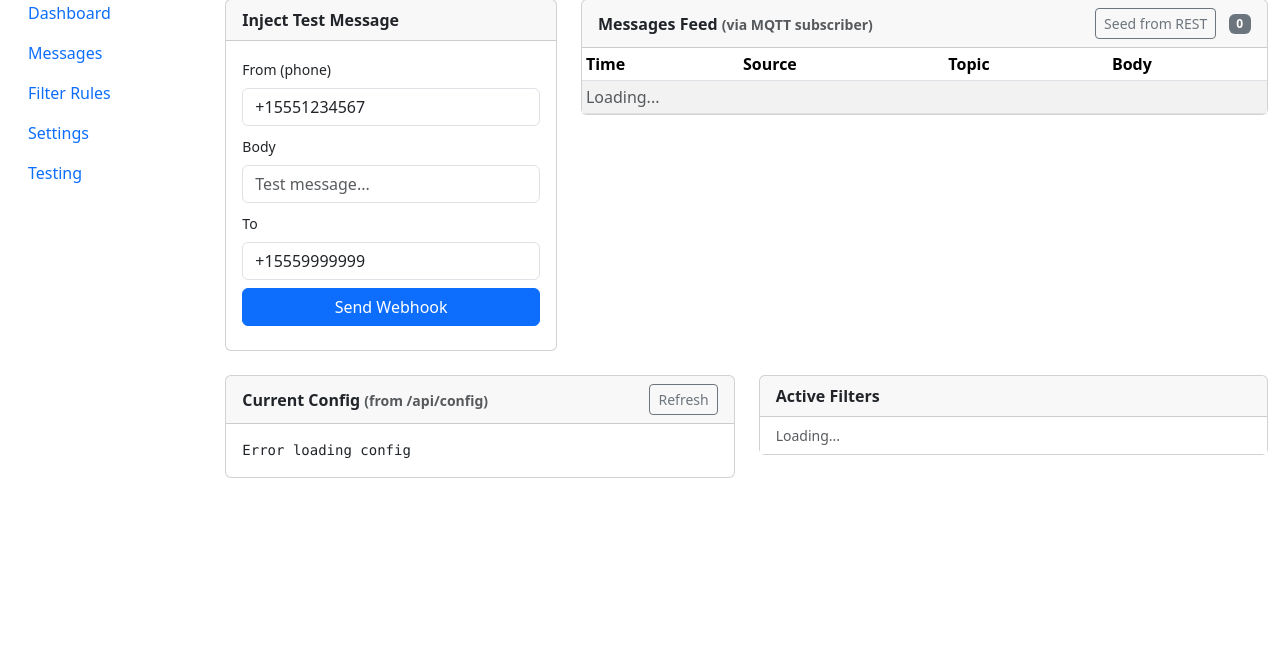
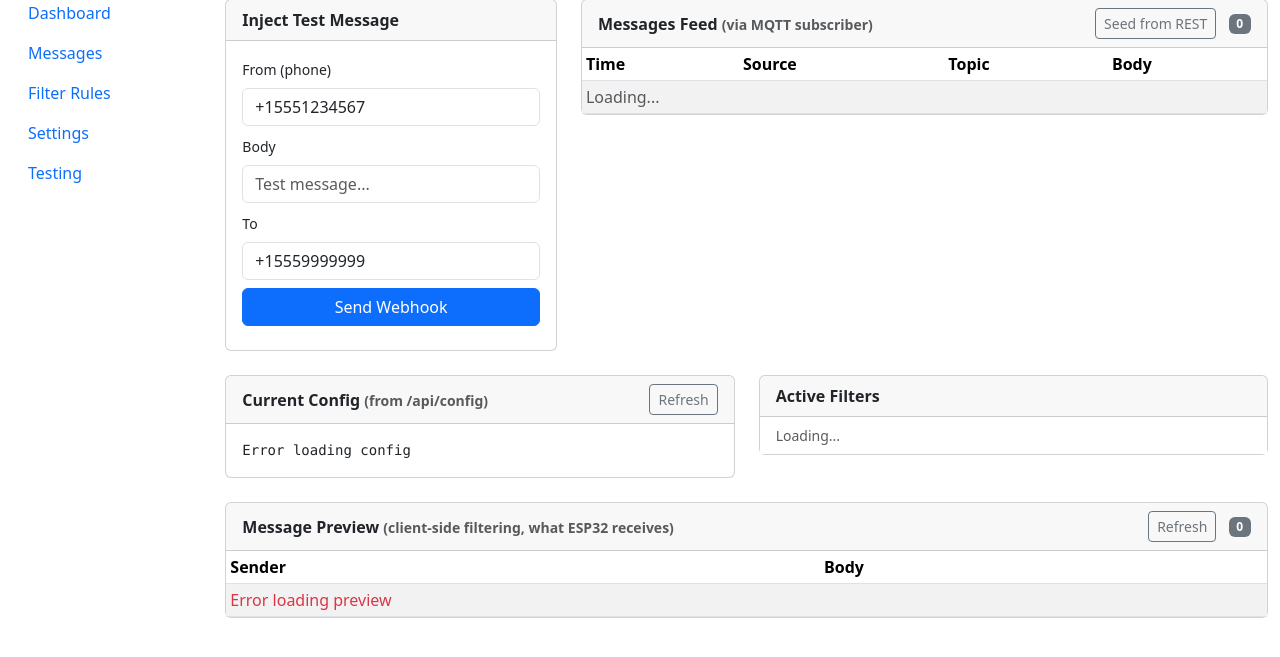
Before and after one commit to mbustosorg/lindsay-50, a Python web app: template heart-sms-receiver/templates/testing.html in a window 1280 px wide. Shown: the part 63-720 px from the top of the page. Run offline with Jinja, Linux system fonts and the light colour scheme; the template is opened without the code that fills it, so the values that code supplies are empty.

Commit message:
feat: multi-reason suppression tooltips and testing page preview
Filters:
- Add get_all_matches(msg, cfg) that returns ALL matching rules, not just first
- get_messages(include_filtered=True) now returns rules[] (list) not rule (single)
- api_get_messages returns rules[] so ESP32 sees all suppression reasons

Messages page:
- "Unsuppress" button only shown for type=message suppressions (explicit UUID)
- Other suppressions (keyword/regex/sender) show "keyword/sender filter" badge
- Tooltip shows ALL reasons separated by semicolon (from get_all_matches)
- Add suppressed (bool) and suppressed_by_message flags per message

Testing page:
- Add full-width "Message Preview" section below the live feed
- Fetches all messages via /api/messages and applies server-provided
  suppression metadata to show what ESP32 receives
- Displays suppression status (S badge) and reason in tooltip
- Refreshes every 10s and after injecting a message

Co-Authored-By: Claude Opus 4.6 <noreply@anthropic.com>

```diff
--- a/heart-sms-receiver/templates/testing.html
+++ b/heart-sms-receiver/templates/testing.html
@@ -86,6 +86,32 @@
     </div>
   </div>
 </div>
+
+{# --- Message Preview (what ESP32 would see, via client-side filtering) --- #}
+<div class="card mb-4">
+  <div class="card-header fw-bold d-flex justify-content-between align-items-center">
+    <span>Message Preview <small class="text-muted">(client-side filtering, what ESP32 receives)</small></span>
+    <div>
+      <button class="btn btn-sm btn-outline-secondary" onclick="fetchPreviewMessages()">Refresh</button>
+      <span class="badge bg-secondary ms-2" id="preview-count">0</span>
+    </div>
+  </div>
+  <div class="card-body p-0">
+    <div style="max-height: 400px; overflow-y: auto;">
+      <table class="table table-striped table-sm mb-0">
+        <thead class="sticky-top bg-white">
+          <tr>
+            <th>Sender</th>
+            <th>Body</th>
+          </tr>
+        </thead>
+        <tbody id="preview-tbody">
+          <tr><td colspan="2" class="text-muted">Loading... (calls /api/messages for raw data, filters client-side)</td></tr>
+        </tbody>
+      </table>
+    </div>
+  </div>
+</div>
 {% endblock %}
 
 {% block scripts %}
@@ -148,8 +174,101 @@ async function fetchConfig() {
         </li>
       `).join('');
     }
+    return cfg;
   } catch (e) {
     document.getElementById('config-display').textContent = 'Error loading config';
+    return null;
+  }
+}
+
+// -----------------------------------------------------------------------
+// Client-side filtering (mirrors lib/filters.py)
+// -----------------------------------------------------------------------
+
+function escapeHtml(s) {
+  const d = document.createElement('div');
+  d.textContent = s;
+  return d.innerHTML;
+}
+
+function _msgMatches(msg, rule) {
+  const body = msg.body || '';
+  if (rule.type === 'keyword') {
+    return body.toLowerCase().includes(rule.pattern.toLowerCase());
+  }
+  if (rule.type === 'regex') {
+    try {
+      return new RegExp(rule.pattern).test(body);
+    } catch {
+      return false;
+    }
+  }
+  if (rule.type === 'sender') {
+    return msg.sender === rule.pattern;
+  }
+  if (rule.type === 'message') {
+    return msg.id === rule.pattern;
+  }
+  return false;
+}
+
+function _getAllMatches(msg, filters) {
+  return filters.filter(f => f.action === 'suppress' && _msgMatches(msg, f));
+}
+
+async function fetchPreviewMessages() {
+  try {
+    // Fetch messages (unfiltered) and config concurrently
+    const [msgsRes, cfgRes] = await Promise.all([
+      fetch('/api/messages'),
+      fetch('/api/config'),
+    ]);
+    const rawMsgs = await msgsRes.json();
+    const cfg = await cfgRes.json();
+    const filters = cfg.filters || [];
+
+    const tbody = document.getElementById('preview-tbody');
+    const count = document.getElementById('preview-count');
+
+    // rawMsgs entries have {message, suppressed, rules?}
+    // We use the server-provided suppression info to show what the ESP32 sees
+    // but also show the reason (all rules that matched)
+    if (rawMsgs.length === 0) {
+      count.textContent = '0';
+      tbody.innerHTML = '<tr><td colspan="2" class="text-muted">No messages.</td></tr>';
+      return;
+    }
+
+    // Show newest first
+    const entries = [...rawMsgs].reverse();
+    count.textContent = entries.length;
+
+    tbody.innerHTML = entries.map(entry => {
+      const msg = entry.message;
+      const suppressed = entry.suppressed;
+      const rules = entry.rules || [];
+      const reasons = rules.map(r => `${r.type}:${r.pattern}`).join('; ');
+      return `
+        <tr class="${suppressed ? 'table-secondary' : ''}">
+          <td>
+            ${suppressed ? `<span class="badge bg-secondary me-1" title="Suppressed: ${escapeHtml(reasons)}">S</span>` : ''}
+            <span class="${suppressed ? 'text-muted text-decoration-line-through' : ''}" style="font-size:1rem;">
+              ${escapeHtml(msg.sender)}
+            </span>
+            <br><small class="text-muted mono" style="font-size:0.65rem;">
+              ${msg.id.slice(0, 8)}&nbsp;&middot;&nbsp;${msg.received_at ? msg.received_at.slice(11, 19) : ''}
+            </small>
+          </td>
+          <td class="${suppressed ? 'text-muted' : ''}" style="max-width: 500px;">
+            <span class="msg-body">${escapeHtml(msg.body)}</span>
+          </td>
+        </tr>
+      `;
+    }).join('');
+  } catch (e) {
+    console.error('Preview fetch failed:', e);
+    document.getElementById('preview-tbody').innerHTML =
+      '<tr><td colspan="2" class="text-danger">Error loading preview</td></tr>';
   }
 }
 
@@ -172,6 +291,7 @@ document.getElementById('inject-form').addEventListener('submit', async function
       result.innerHTML = '<span class="text-success">OK — ' + escapeHtml(text.slice(0, 100)) + '</span>';
       fetchMessages();
       fetchConfig();
+      fetchPreviewMessages();
       form.Body.value = '';
     } else {
       result.innerHTML = '<span class="text-danger">Error ' + res.status + '</span>';
@@ -184,7 +304,9 @@ document.getElementById('inject-form').addEventListener('submit', async function
 // Auto-seed from REST on page load, then poll for new MQTT messages
 seedRest();
 fetchConfig();
+fetchPreviewMessages();
 setInterval(fetchMessages, 3000);
 setInterval(fetchConfig, 10000);
+setInterval(fetchPreviewMessages, 10000);
 </script>
 {% endblock %}
```
Also changed, not shown: heart-sms-receiver/main.py (+16 -14 lines), heart-sms-receiver/templates/messages.html (+12 -6 lines), lib/filters.py (+15 -6 lines), tests/test_filters.py (+1 -1 lines).
